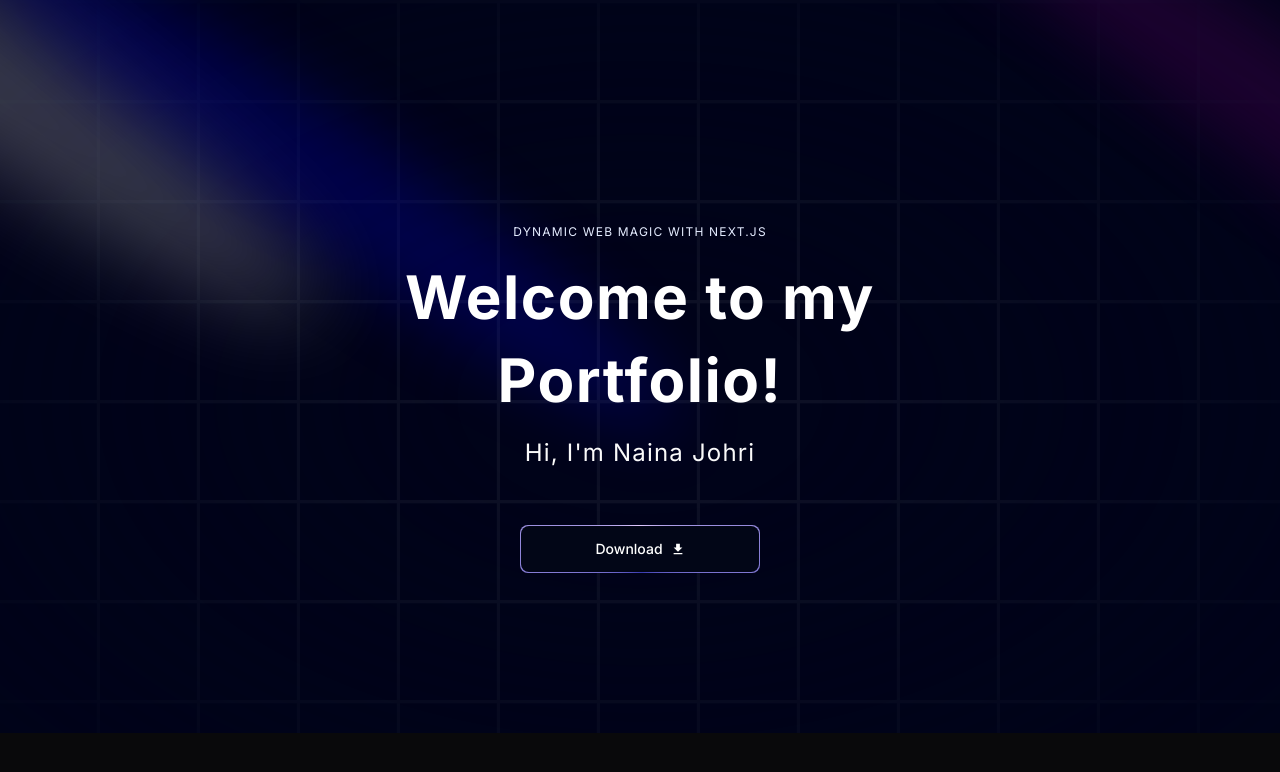
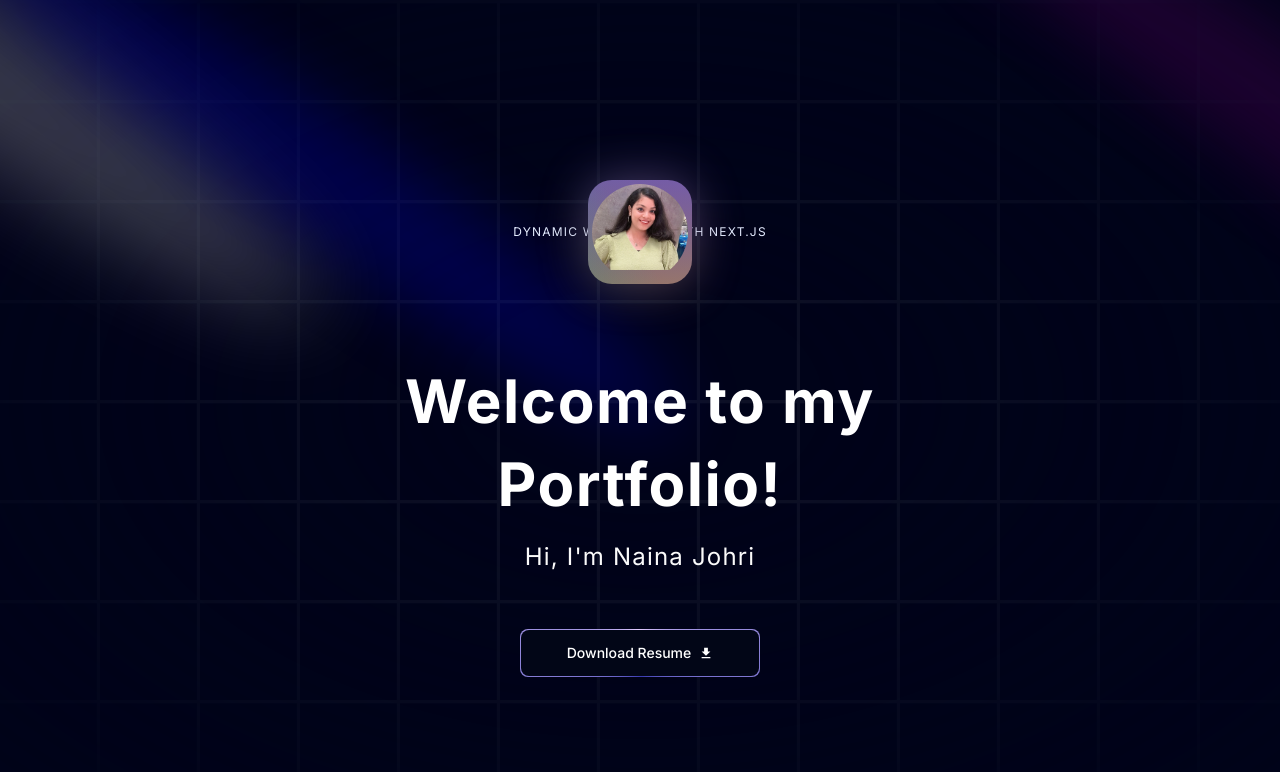
Before and after one commit to nainajohri95/naina-portfolio, a Next.js app: page / in a window 1280 px wide. Shown: the top 772 px of the page. Built offline with nearby package versions, Linux system fonts and the light colour scheme.

Commit message:
Image added and BackGroundGradient UI Component used

```diff
--- a/components/Hero.tsx
+++ b/components/Hero.tsx
@@ -1,8 +1,10 @@
 import React from 'react';
+import Image from 'next/image';
 import { Spotlight } from './ui/Spotlight';
 import { TextGenerateEffect } from './ui/TextGenerateEffect';
 import MagicButton from './ui/MagicButton';
 import { IoMdDownload } from 'react-icons/io';
+import { BackgroundGradient } from './ui/BackgroundGradient';
 
 const Hero = () => {
   return (
@@ -21,17 +23,36 @@ const Hero = () => {
       <div className='flex justify-center relative my-20 z-10'>
         <div className='max-w-[89vw] md:max-w-2xl lg:max-w-[60vw] flex flex-col items-center justify-center'>
 
-            <h2 className='uppercase tracking-widest text-xs text-center text-blue-100 max-w-80'>
+          <h2 className='uppercase tracking-widest text-xs text-center text-blue-100 max-w-80 relative'>
             Dynamic web Magic with Next.js
+
+            {/* Adding your image */}
+            <div className='absolute right-[-60px] top-[-30px] md:relative md:top-[-60px] md:right-0 flex justify-center'>
+              <BackgroundGradient className="w-24 h-24 rounded-full overflow-hidden">
+                <Image
+                  src="/Assets/Naina.jpg"
+                  alt="Naina Johri"
+                  width={96}
+                  height={96}
+                  className="object-cover"
+                />
+              </BackgroundGradient>
+            </div>
           </h2>
-            <TextGenerateEffect className='text-center text-[40px] md:text-5xl lg:text-6xl'
-            words = "Welcome to my Portfolio!"/>
+
+          <TextGenerateEffect
+            className='text-center text-[40px] md:text-5xl lg:text-6xl'
+            words="Welcome to my Portfolio!"
+          />
+
           <p className='text-center md:tracking-wider mb-4 text-sm md:text-lg lg:text-2xl'>Hi, I'm Naina Johri</p>
-            <a href="https://drive.google.com/file/d/1kj2uMYh_tnsJllr5s_K7Dl8NUGiE-JrV/view?usp=sharing" target='_blank'><MagicButton title="Download"  icon={<IoMdDownload />} position='right'/> </a>
+
+          <a href="https://drive.google.com/file/d/1kj2uMYh_tnsJllr5s_K7Dl8NUGiE-JrV/view?usp=sharing" target='_blank' rel="noopener noreferrer">
+            <MagicButton title="Download Resume" icon={<IoMdDownload />} position='right' />
+          </a>
         </div>
       </div>
     </div>
-
   );
 }
 
--- /dev/null
+++ b/components/ui/BackgroundGradient.tsx
@@ -0,0 +1,75 @@
+'use client';
+
+import React from "react";
+import { motion } from "framer-motion";
+import { cn } from "@/utils/cn";
+
+export const BackgroundGradient = ({
+  children,
+  className,
+  containerClassName,
+  animate = true,
+}: {
+  children?: React.ReactNode;
+  className?: string;
+  containerClassName?: string;
+  animate?: boolean;
+}) => {
+  const variants = {
+    initial: {
+      backgroundPosition: "0 50%",
+    },
+    animate: {
+      backgroundPosition: ["0, 50%", "100% 50%", "0 50%"],
+    },
+  };
+  return (
+    <div className={cn("relative p-[4px] group", containerClassName)}>
+      <motion.div
+        variants={animate ? variants : undefined}
+        initial={animate ? "initial" : undefined}
+        animate={animate ? "animate" : undefined}
+        transition={
+          animate
+            ? {
+                duration: 5,
+                repeat: Infinity,
+                repeatType: "reverse",
+              }
+            : undefined
+        }
+        style={{
+          backgroundSize: animate ? "400% 400%" : undefined,
+        }}
+        className={cn(
+          "absolute inset-0 rounded-3xl z-[1] opacity-60 group-hover:opacity-100 blur-xl  transition duration-500 will-change-transform",
+          " bg-[radial-gradient(circle_farthest-side_at_0_100%,#00ccb1,transparent),radial-gradient(circle_farthest-side_at_100%_0,#7b61ff,transparent),radial-gradient(circle_farthest-side_at_100%_100%,#ffc414,transparent),radial-gradient(circle_farthest-side_at_0_0,#1ca0fb,#141316)]"
+        )}
+      />
+      <motion.div
+        variants={animate ? variants : undefined}
+        initial={animate ? "initial" : undefined}
+        animate={animate ? "animate" : undefined}
+        transition={
+          animate
+            ? {
+                duration: 5,
+                repeat: Infinity,
+                repeatType: "reverse",
+              }
+            : undefined
+        }
+        style={{
+          backgroundSize: animate ? "400% 400%" : undefined,
+        }}
+        className={cn(
+          "absolute inset-0 rounded-3xl z-[1] will-change-transform",
+          "bg-[radial-gradient(circle_farthest-side_at_0_100%,#00ccb1,transparent),radial-gradient(circle_farthest-side_at_100%_0,#7b61ff,transparent),radial-gradient(circle_farthest-side_at_100%_100%,#ffc414,transparent),radial-gradient(circle_farthest-side_at_0_0,#1ca0fb,#141316)]"
+        )}
+      />
+      <div className={cn("relative z-10", className)}>{children}</div>
+    </div>
+  );
+};
+
+export default BackgroundGradient;
--- a/package.json
+++ b/package.json
@@ -11,12 +11,12 @@
   "dependencies": {
     "autoprefixer": "^10.4.20",
     "clsx": "^2.1.1",
-    "framer-motion": "^11.3.21",
+    "framer-motion": "^11.3.23",
     "mini-svg-data-uri": "^1.4.4",
     "next": "14.2.5",
     "next-themes": "^0.3.0",
-    "react": "^18",
-    "react-dom": "^18",
+    "react": "^18.3.1",
+    "react-dom": "^18.3.1",
     "react-icons": "^5.2.1",
     "tailwind-merge": "^2.4.0",
     "tailwindcss-animate": "^1.0.7"
```
Also changed, not shown: public/Assets/Naina.jpg (added), 1 other file (tests, documents, lock files or other folders). Lines whose indentation alone changed are shown as unchanged.
